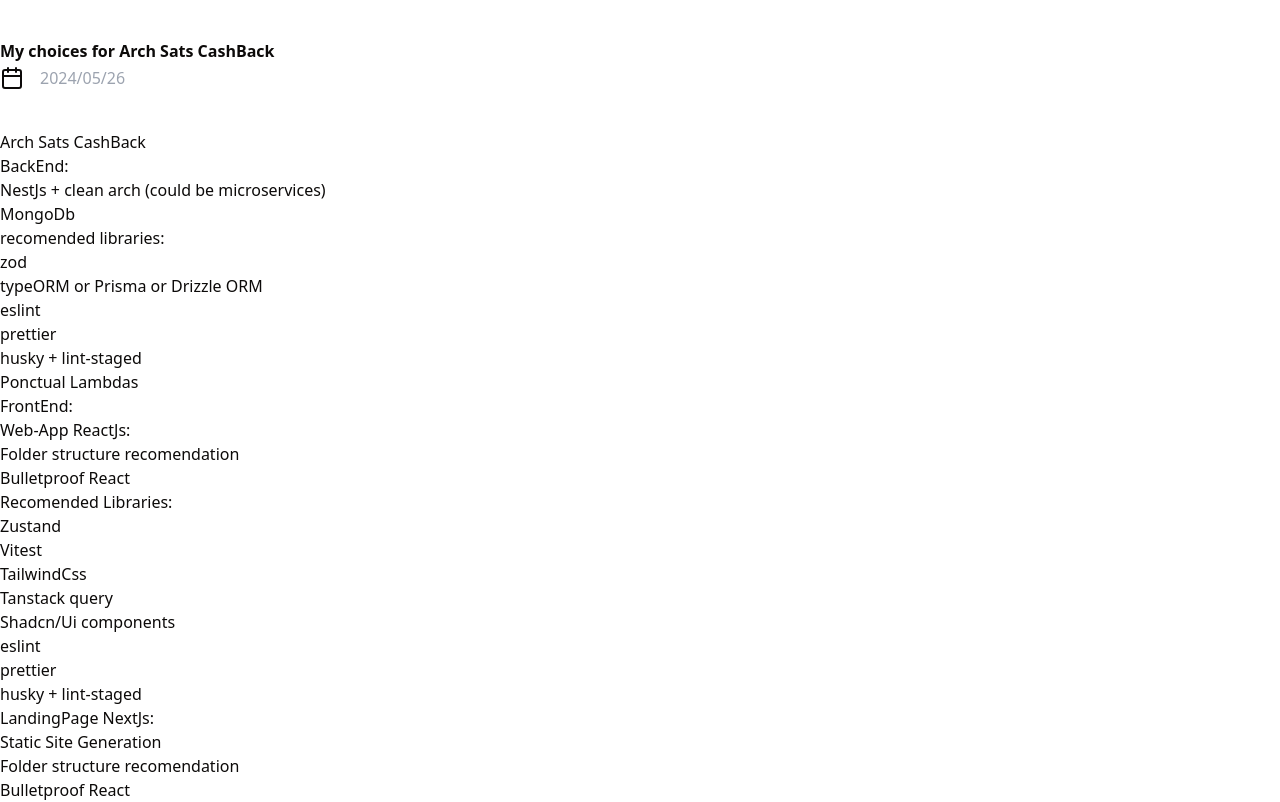
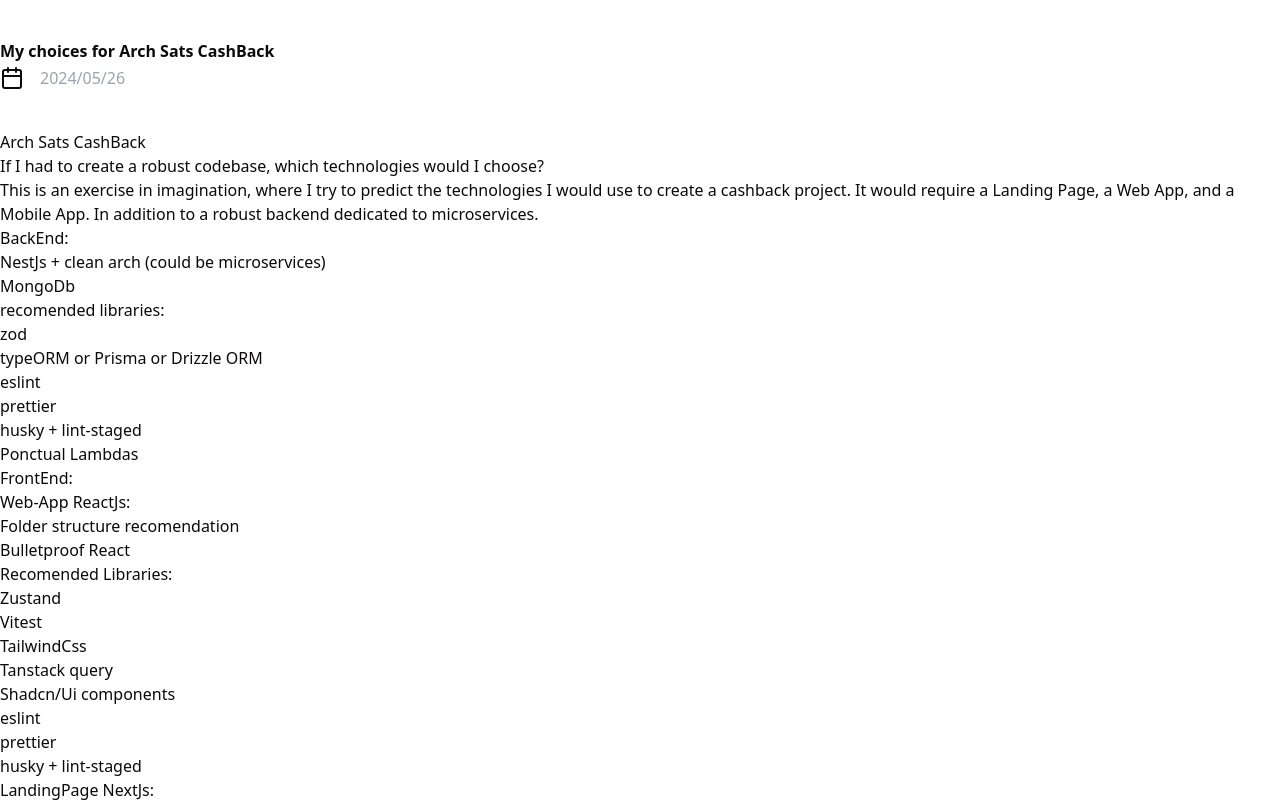
Before and after one commit to yan-pi/zettelkasten, a Next.js app: page /blog/archSats in a window 1280 px wide. Shown: the top 802 px of the page. Built offline with nearby package versions, Linux system fonts and the light colour scheme.

Commit message:
docs: delete empty page and add description in archSats

```diff
--- a/pages/blog/archSats.mdx
+++ b/pages/blog/archSats.mdx
@@ -13,6 +13,13 @@
 />
 
 ## Arch Sats CashBack
+
+If I had to create a robust codebase, which technologies would I choose?
+
+This is an exercise in imagination, where I try to predict the technologies I would use to create a cashback project.
+It would require a Landing Page, a Web App, and a Mobile App.
+In addition to a robust backend dedicated to microservices.
+
 
 ### BackEnd:
 
```
Also changed, not shown: pages/blog/node-clean-code.mdx (deleted, +0 -15 lines), pages/reactHooks/usereducer.mdx (deleted), pages/reactHooks/useref.mdx (deleted).
